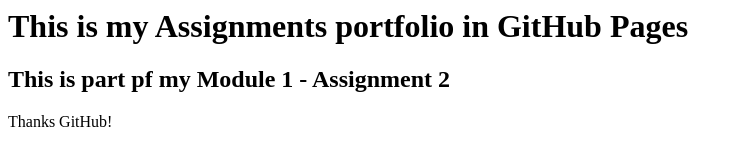
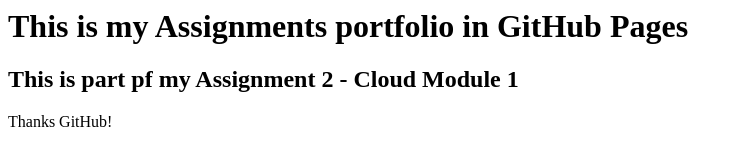
Before and after one commit to alexsuarez1/alexsuarez1.github.io, a plain HTML site: page index.html in a window 1280 px wide. Shown: the whole page, without its empty margins (0-743 px from the left). Drawn offline with Linux system fonts and the light colour scheme.

Commit message:
Commit index

```diff
--- a/index.html
+++ b/index.html
@@ -3,7 +3,7 @@
     <body>
 <h1> This is my Assignments portfolio in GitHub Pages </h1>
 <p></p>
-<h2>This is part pf my Module 1 - Assignment 2 </h2>
+<h2>This is part pf my Assignment 2 - Cloud Module 1</h2>
 <p></p>
 <p>Thanks GitHub!</p>
   </body>
```
